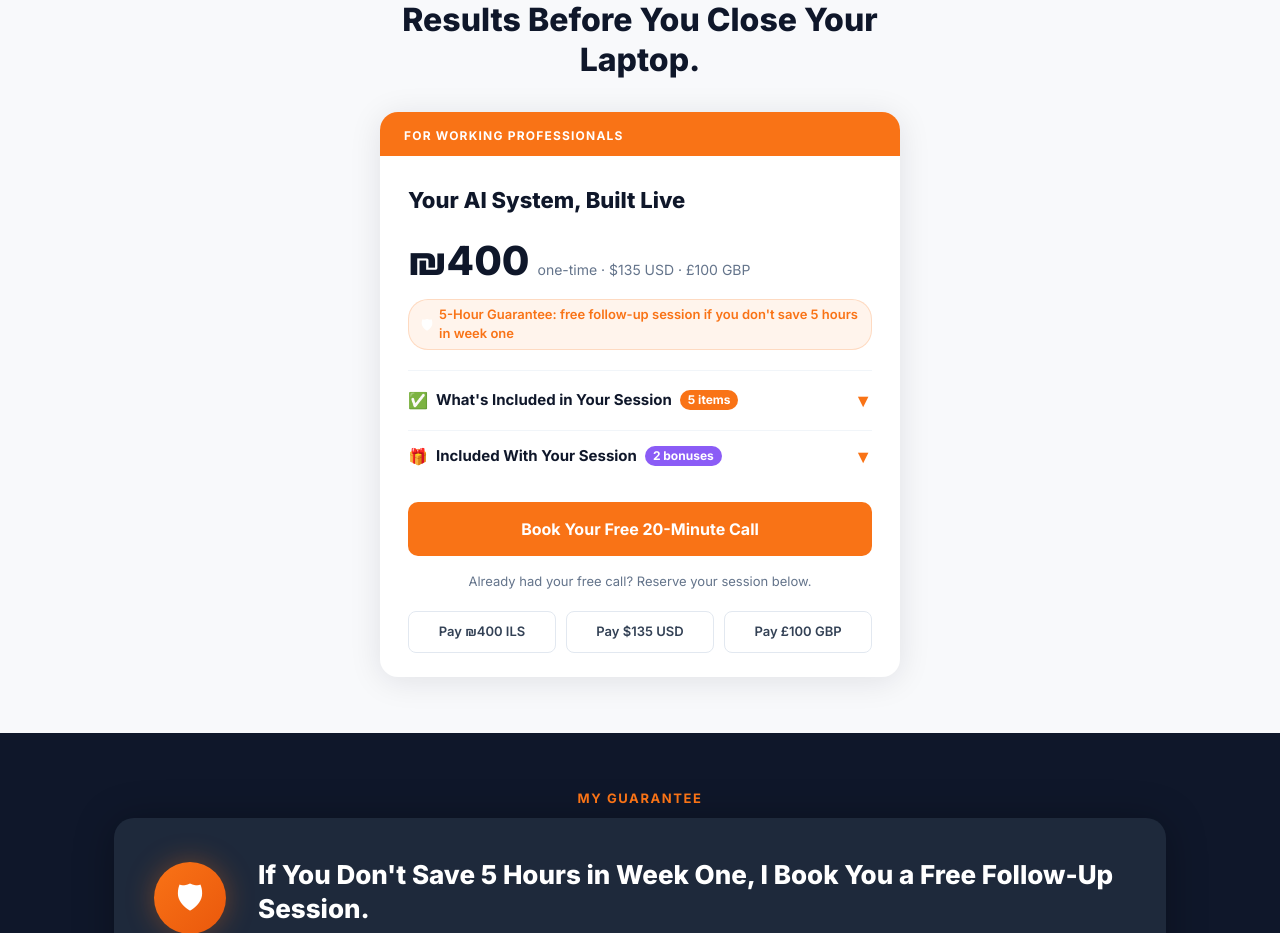
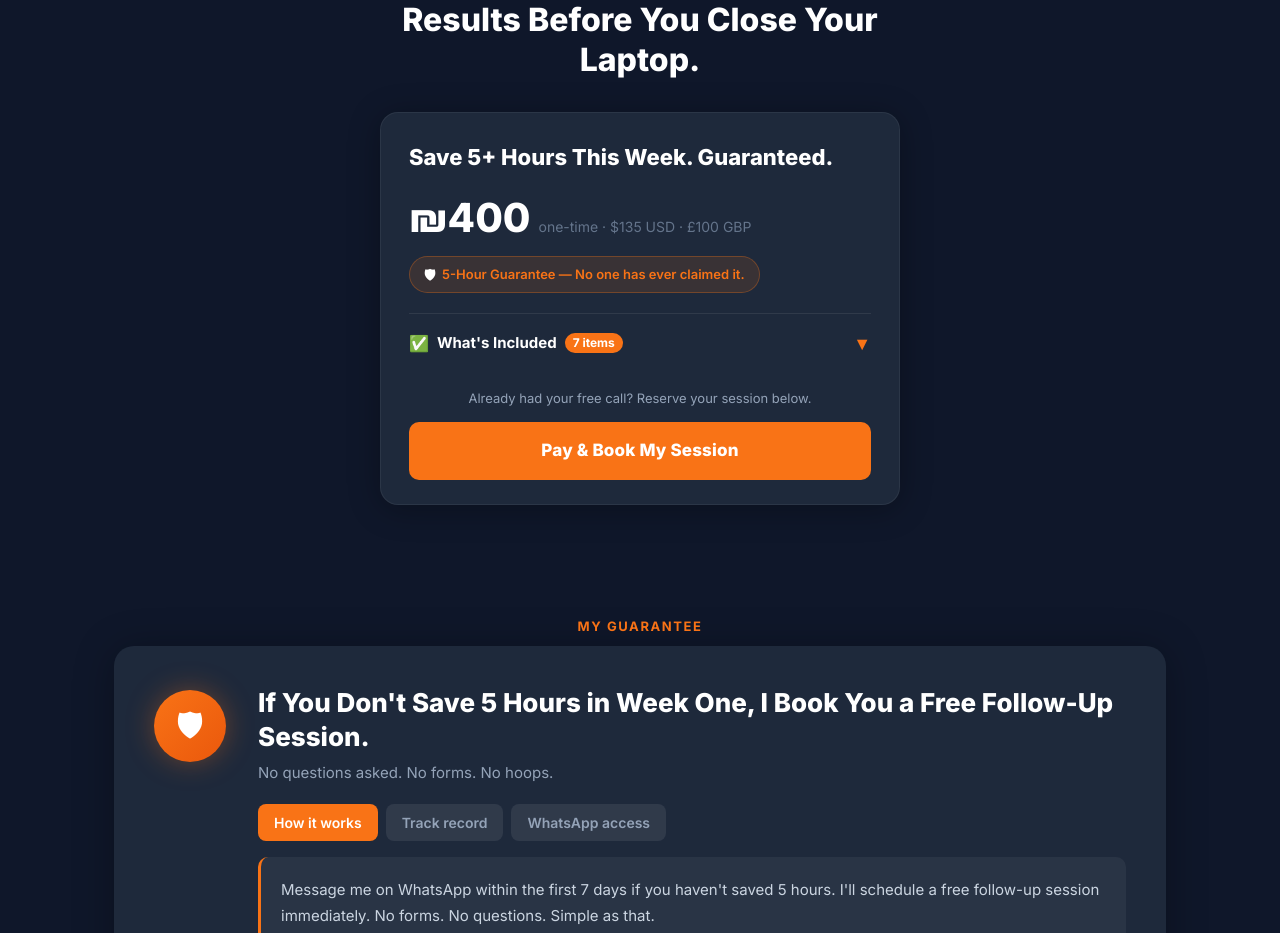
Before and after one commit to samkershner1234-aisk/ai-with-sam, a React (Vite) app: page / in a window 1280 px wide. Shown: the part 3470-4403 px from the top of the page. Built offline with nearby package versions, Linux system fonts and the light colour scheme.

Commit message:
Refactor PricingSection component and update styles

```diff
--- a/src/components/landing/PricingSection.jsx
+++ b/src/components/landing/PricingSection.jsx
@@ -1,16 +1,13 @@
 import { useState } from "react";
 import { CTA_URL, WHATSAPP_URL } from "./constants";
 
-const ITEMS = [
+const COMBINED_ITEMS = [
   "60-minute live session on Google Meet",
   "A custom AI prompt, tool, or automation built for your exact role",
   "Full session recording so you can rewatch and repeat every step",
   "Written recap of everything we built — yours to keep",
   "Hands-on implementation so you leave with something that works",
-];
-
-const BONUSES = [
-  { title: "Sam's Personal Prompt Kit", desc: "The exact prompts Sam uses daily — ready to copy and use immediately." },
+  { title: "Your Personal Prompt Kit", desc: "The exact prompts Sam uses daily — ready to copy and use immediately." },
   { title: "14-Day WhatsApp Access to Sam", desc: "Direct access after the session. Got a question? Message Sam. Usually replies within a few hours." },
 ];
 
@@ -27,68 +24,38 @@ function ILSPaymentPopup({ onClose }) {
     });
   };
 
-  const waLink = WHATSAPP_URL.replace(/\?.*$/, "") + "?text=" + encodeURIComponent("Hi! I would like to pay with bank transfer.");
+  const waLink = "https://wa.me/972526198680?text=" + encodeURIComponent("Hi! I would like to pay with bank transfer.");
 
   return (
     <div
       onClick={(e) => { if (e.target === e.currentTarget) onClose(); }}
-      style={{ position: "fixed", inset: 0, background: "rgba(0,0,0,0.6)", zIndex: 9999, display: "flex", alignItems: "center", justifyContent: "center", padding: "0 20px" }}
+      style={{ position: "fixed", inset: 0, background: "rgba(0,0,0,0.7)", zIndex: 9999, display: "flex", alignItems: "center", justifyContent: "center", padding: "0 20px" }}
     >
-      <div style={{ background: "#fff", borderRadius: 16, padding: "32px 28px", maxWidth: 380, width: "100%", boxShadow: "0 8px 48px rgba(0,0,0,0.25)", position: "relative" }}>
-        <button onClick={onClose} style={{ position: "absolute", top: 14, right: 16, background: "none", border: "none", fontSize: 20, cursor: "pointer", color: "#64748B" }}>✕</button>
-        <h3 style={{ fontWeight: 800, fontSize: 20, color: "#0F172A", marginBottom: 6 }}>Pay ₪400 ILS</h3>
-        <p style={{ color: "#64748B", fontSize: 14, marginBottom: 22 }}>Choose your preferred payment method:</p>
-
-        {/* Options */}
+      <div style={{ background: "#1E293B", borderRadius: 16, padding: "32px 28px", maxWidth: 380, width: "100%", boxShadow: "0 8px 48px rgba(0,0,0,0.5)", position: "relative", border: "1px solid rgba(249,115,22,0.2)" }}>
+        <button onClick={onClose} style={{ position: "absolute", top: 14, right: 16, background: "none", border: "none", fontSize: 20, cursor: "pointer", color: "#94A3B8" }}>✕</button>
+        <h3 style={{ fontWeight: 800, fontSize: 20, color: "#fff", marginBottom: 6 }}>Pay ₪400 ILS</h3>
+        <p style={{ color: "#94A3B8", fontSize: 14, marginBottom: 22 }}>Choose your preferred payment method:</p>
         <div style={{ display: "flex", flexDirection: "column", gap: 10, marginBottom: 20 }}>
           {["Bit", "Paybox", "Bank Transfer"].map((method) => (
-            <button
-              key={method}
-              onClick={() => setSelected(method)}
-              style={{
-                padding: "13px 16px",
-                borderRadius: 10,
-                border: selected === method ? "2px solid #F97316" : "2px solid #E2E8F0",
-                background: selected === method ? "rgba(249,115,22,0.06)" : "#F8FAFC",
-                fontWeight: 700,
-                fontSize: 15,
-                color: selected === method ? "#F97316" : "#0F172A",
-                cursor: "pointer",
-                textAlign: "left",
-                transition: "all 0.15s",
-              }}
-            >
+            <button key={method} onClick={() => setSelected(method)}
+              style={{ padding: "13px 16px", borderRadius: 10, border: selected === method ? "2px solid #F97316" : "2px solid rgba(255,255,255,0.1)", background: selected === method ? "rgba(249,115,22,0.12)" : "rgba(255,255,255,0.05)", fontWeight: 700, fontSize: 15, color: selected === method ? "#F97316" : "#CBD5E1", cursor: "pointer", textAlign: "left", transition: "all 0.15s" }}>
               {method === "Bit" && "💙 "}{method === "Paybox" && "🟣 "}{method === "Bank Transfer" && "🏦 "}{method}
             </button>
           ))}
         </div>
-
-        {/* Result */}
         {(selected === "Bit" || selected === "Paybox") && (
-          <div style={{ background: "#F0FDF4", border: "1.5px solid #22C55E", borderRadius: 10, padding: "14px 16px" }}>
-            <p style={{ color: "#15803D", fontSize: 14, fontWeight: 600, marginBottom: 10 }}>
-              Send ₪400 to this number on {selected}:
-            </p>
+          <div style={{ background: "rgba(34,197,94,0.08)", border: "1.5px solid rgba(34,197,94,0.3)", borderRadius: 10, padding: "14px 16px" }}>
+            <p style={{ color: "#4ADE80", fontSize: 14, fontWeight: 600, marginBottom: 10 }}>Send ₪400 to this number on {selected}:</p>
             <div style={{ display: "flex", alignItems: "center", gap: 10 }}>
-              <span style={{ fontSize: 22, fontWeight: 800, color: "#0F172A", letterSpacing: "0.05em" }}>{ILS_PHONE}</span>
-              <button
-                onClick={handleCopy}
-                style={{ background: copied ? "#22C55E" : "#0F172A", color: "#fff", border: "none", borderRadius: 7, padding: "6px 14px", fontWeight: 700, fontSize: 13, cursor: "pointer", transition: "background 0.2s" }}
-              >
-                {copied ? "Copied ✓" : "Copy"}
-              </button>
+              <span style={{ fontSize: 22, fontWeight: 800, color: "#fff", letterSpacing: "0.05em" }}>{ILS_PHONE}</span>
+              <button onClick={handleCopy} style={{ background: copied ? "#22C55E" : "#F97316", color: "#fff", border: "none", borderRadius: 7, padding: "6px 14px", fontWeight: 700, fontSize: 13, cursor: "pointer", transition: "background 0.2s" }}>{copied ? "Copied ✓" : "Copy"}</button>
             </div>
             <p style={{ color: "#64748B", fontSize: 12, marginTop: 8 }}>After sending, message Sam on WhatsApp to confirm.</p>
           </div>
         )}
-
         {selected === "Bank Transfer" && (
-          <a
-            href={waLink}
-            target="_blank"
-            rel="noopener noreferrer"
-            style={{ display: "block", background: "#22C55E", color: "#fff", fontWeight: 700, fontSize: 15, padding: "13px 16px", borderRadius: 10, textDecoration: "none", textAlign: "center" }}
-          >
+          <a href={waLink} target="_blank" rel="noopener noreferrer"
+            style={{ display: "block", background: "#22C55E", color: "#fff", fontWeight: 700, fontSize: 15, padding: "13px 16px", borderRadius: 10, textDecoration: "none", textAlign: "center" }}>
             💬 Message Sam on WhatsApp
           </a>
         )}
@@ -97,13 +64,48 @@ function ILSPaymentPopup({ onClose }) {
   );
 }
 
+function CurrencyPickerPopup({ onClose, onILS }) {
+  return (
+    <div
+      onClick={(e) => { if (e.target === e.currentTarget) onClose(); }}
+      style={{ position: "fixed", inset: 0, background: "rgba(0,0,0,0.7)", zIndex: 9998, display: "flex", alignItems: "center", justifyContent: "center", padding: "0 20px" }}
+    >
+      <div style={{ background: "#1E293B", borderRadius: 16, padding: "32px 28px", maxWidth: 360, width: "100%", boxShadow: "0 8px 48px rgba(0,0,0,0.5)", position: "relative", border: "1px solid rgba(249,115,22,0.2)" }}>
+        <button onClick={onClose} style={{ position: "absolute", top: 14, right: 16, background: "none", border: "none", fontSize: 20, cursor: "pointer", color: "#94A3B8" }}>✕</button>
+        <h3 style={{ fontWeight: 800, fontSize: 20, color: "#fff", marginBottom: 6 }}>Pay & Book My Session</h3>
+        <p style={{ color: "#94A3B8", fontSize: 14, marginBottom: 22 }}>Choose your currency:</p>
+        <div style={{ display: "flex", flexDirection: "column", gap: 10 }}>
+          <button onClick={onILS}
+            style={{ padding: "14px 20px", borderRadius: 10, border: "2px solid rgba(249,115,22,0.3)", background: "rgba(249,115,22,0.08)", fontWeight: 700, fontSize: 16, color: "#F97316", cursor: "pointer", textAlign: "left", display: "flex", justifyContent: "space-between", alignItems: "center" }}>
+            <span>🇮🇱 ₪400 ILS</span><span style={{ fontSize: 13, color: "#94A3B8", fontWeight: 400 }}>Bit · Paybox · Bank Transfer</span>
+          </button>
+          <a href="https://www.paypal.com/ncp/payment/FJRZD966GUUWW" target="_blank" rel="noopener noreferrer"
+            style={{ padding: "14px 20px", borderRadius: 10, border: "2px solid rgba(255,255,255,0.08)", background: "rgba(255,255,255,0.04)", fontWeight: 700, fontSize: 16, color: "#CBD5E1", cursor: "pointer", textAlign: "left", display: "flex", justifyContent: "space-between", alignItems: "center", textDecoration: "none" }}>
+            <span>🇺🇸 $135 USD</span><span style={{ fontSize: 13, color: "#64748B", fontWeight: 400 }}>PayPal</span>
+          </a>
+          <a href="https://www.paypal.com/ncp/payment/YTA8589KBMZVS" target="_blank" rel="noopener noreferrer"
+            style={{ padding: "14px 20px", borderRadius: 10, border: "2px solid rgba(255,255,255,0.08)", background: "rgba(255,255,255,0.04)", fontWeight: 700, fontSize: 16, color: "#CBD5E1", cursor: "pointer", textAlign: "left", display: "flex", justifyContent: "space-between", alignItems: "center", textDecoration: "none" }}>
+            <span>🇬🇧 £100 GBP</span><span style={{ fontSize: 13, color: "#64748B", fontWeight: 400 }}>PayPal</span>
+          </a>
+        </div>
+      </div>
+    </div>
+  );
+}
+
 export default function PricingSection() {
   const [itemsOpen, setItemsOpen] = useState(false);
-  const [bonusesOpen, setBonusesOpen] = useState(false);
+  const [showCurrencyPicker, setShowCurrencyPicker] = useState(false);
   const [showILSPopup, setShowILSPopup] = useState(false);
 
+  const handleILS = () => {
+    setShowCurrencyPicker(false);
+    setShowILSPopup(true);
+  };
+
   return (
-    <section style={{ background: "#f8f9fb", padding: "56px 0" }}>
+    <section id="offer" style={{ background: "#0F172A", padding: "56px 0" }}>
+      {showCurrencyPicker && <CurrencyPickerPopup onClose={() => setShowCurrencyPicker(false)} onILS={handleILS} />}
       {showILSPopup && <ILSPaymentPopup onClose={() => setShowILSPopup(false)} />}
 
       <div style={{ maxWidth: 560, margin: "0 auto", padding: "0 20px" }}>
@@ -111,121 +113,71 @@ export default function PricingSection() {
         <p style={{ color: "#F97316", fontWeight: 700, letterSpacing: "0.12em", textTransform: "uppercase", fontSize: 13, textAlign: "center", marginBottom: 10 }}>
           THE OFFER
         </p>
-        <h2 style={{ fontSize: "clamp(22px,4vw,32px)", fontWeight: 800, color: "#0F172A", textAlign: "center", lineHeight: 1.25, marginBottom: 32 }}>
+        <h2 style={{ fontSize: "clamp(22px,4vw,32px)", fontWeight: 800, color: "#fff", textAlign: "center", lineHeight: 1.25, marginBottom: 32 }}>
           One Session. One Working AI System.<br />Results Before You Close Your Laptop.
         </h2>
 
         {/* Main card */}
-        <div style={{ background: "#fff", borderRadius: 18, boxShadow: "0 4px 32px rgba(15,23,42,0.10)", overflow: "hidden" }}>
-          {/* Badge */}
-          <div style={{ background: "#F97316", padding: "10px 24px" }}>
-            <span style={{ color: "#fff", fontWeight: 700, fontSize: 12, letterSpacing: "0.1em", textTransform: "uppercase" }}>
-              FOR WORKING PROFESSIONALS
-            </span>
-          </div>
-
+        <div style={{ background: "#1E293B", borderRadius: 18, boxShadow: "0 4px 32px rgba(0,0,0,0.3)", overflow: "hidden", border: "1px solid rgba(255,255,255,0.06)" }}>
           <div style={{ padding: "28px 28px 24px" }}>
             {/* Product name + price */}
             <div style={{ marginBottom: 20 }}>
-              <div style={{ fontSize: "clamp(18px,3vw,22px)", fontWeight: 800, color: "#0F172A", marginBottom: 14 }}>
-                Your AI System, Built Live
+              <div style={{ fontSize: "clamp(18px,3vw,22px)", fontWeight: 800, color: "#fff", marginBottom: 14 }}>
+                Save 5+ Hours This Week. Guaranteed.
               </div>
               <div style={{ display: "flex", alignItems: "baseline", gap: 8, marginBottom: 8 }}>
-                <span style={{ fontSize: "clamp(28px,5vw,40px)", fontWeight: 900, color: "#0F172A" }}>₪400</span>
+                <span style={{ fontSize: "clamp(28px,5vw,40px)", fontWeight: 900, color: "#fff" }}>₪400</span>
                 <span style={{ color: "#64748B", fontSize: 14 }}>one-time · $135 USD · £100 GBP</span>
               </div>
-              <div style={{ display: "inline-flex", alignItems: "center", gap: 6, background: "rgba(249,115,22,0.08)", border: "1px solid rgba(249,115,22,0.2)", borderRadius: 20, padding: "5px 12px" }}>
+              <div style={{ display: "inline-flex", alignItems: "center", gap: 6, background: "rgba(249,115,22,0.12)", border: "1px solid rgba(249,115,22,0.3)", borderRadius: 20, padding: "7px 14px" }}>
                 <span style={{ fontSize: 14 }}>🛡</span>
-                <span style={{ color: "#F97316", fontSize: 13, fontWeight: 600 }}>5-Hour Guarantee: free follow-up session if you don't save 5 hours in week one</span>
+                <span style={{ color: "#F97316", fontSize: 13, fontWeight: 600 }}>5-Hour Guarantee — No one has ever claimed it.</span>
               </div>
             </div>
 
-            {/* Collapsible: What's Included */}
-            <div style={{ borderTop: "1px solid #F1F5F9", paddingTop: 16, marginBottom: 8 }}>
+            {/* Combined collapsible */}
+            <div style={{ borderTop: "1px solid rgba(255,255,255,0.08)", paddingTop: 16, marginBottom: 24 }}>
               <button
                 onClick={() => setItemsOpen(!itemsOpen)}
                 style={{ width: "100%", display: "flex", alignItems: "center", justifyContent: "space-between", background: "none", border: "none", cursor: "pointer", padding: "0 0 8px" }}
               >
                 <span style={{ display: "flex", alignItems: "center", gap: 8 }}>
                   <span style={{ fontSize: 16 }}>✅</span>
-                  <span style={{ fontWeight: 700, color: "#0F172A", fontSize: 15 }}>What's Included in Your Session</span>
-                  <span style={{ background: "#F97316", color: "#fff", borderRadius: 10, padding: "1px 8px", fontSize: 12, fontWeight: 700 }}>{ITEMS.length} items</span>
+                  <span style={{ fontWeight: 700, color: "#fff", fontSize: 15 }}>What's Included</span>
+                  <span style={{ background: "#F97316", color: "#fff", borderRadius: 10, padding: "1px 8px", fontSize: 12, fontWeight: 700 }}>7 items</span>
                 </span>
                 <span style={{ color: "#F97316", fontSize: 18, fontWeight: 700, transform: itemsOpen ? "rotate(180deg)" : "none", transition: "transform 0.2s" }}>▼</span>
               </button>
               {itemsOpen && (
-                <div style={{ background: "#F8FAFC", borderRadius: 10, padding: "12px 16px", marginTop: 4 }}>
-                  {ITEMS.map((item, i) => (
-                    <div key={i} style={{ display: "flex", alignItems: "flex-start", gap: 10, padding: "6px 0", borderBottom: i < ITEMS.length - 1 ? "1px solid #E2E8F0" : "none" }}>
-                      <span style={{ color: "#22C55E", fontWeight: 700, marginTop: 1 }}>✓</span>
-                      <span style={{ color: "#334155", fontSize: 14, lineHeight: 1.4 }}>{item}</span>
+                <div style={{ background: "rgba(255,255,255,0.04)", borderRadius: 10, padding: "12px 16px", marginTop: 4 }}>
+                  {COMBINED_ITEMS.map((item, i) => (
+                    <div key={i} style={{ padding: "7px 0", borderBottom: i < COMBINED_ITEMS.length - 1 ? "1px solid rgba(255,255,255,0.06)" : "none" }}>
+                      {typeof item === "string" ? (
+                        <div style={{ display: "flex", alignItems: "flex-start", gap: 10 }}>
+                          <span style={{ color: "#22C55E", fontWeight: 700, marginTop: 1 }}>✓</span>
+                          <span style={{ color: "#CBD5E1", fontSize: 14, lineHeight: 1.4 }}>{item}</span>
+                        </div>
+                      ) : (
+                        <div>
+                          <div style={{ fontWeight: 700, color: "#F97316", fontSize: 14, marginBottom: 2 }}>🎁 {item.title}</div>
+                          <div style={{ color: "#94A3B8", fontSize: 13, lineHeight: 1.4 }}>{item.desc}</div>
+                        </div>
+                      )}
                     </div>
                   ))}
                 </div>
               )}
             </div>
 
-            {/* Collapsible: Bonuses */}
-            <div style={{ borderTop: "1px solid #F1F5F9", paddingTop: 12, marginBottom: 24 }}>
-              <button
-                onClick={() => setBonusesOpen(!bonusesOpen)}
-                style={{ width: "100%", display: "flex", alignItems: "center", justifyContent: "space-between", background: "none", border: "none", cursor: "pointer", padding: "0 0 8px" }}
-              >
-                <span style={{ display: "flex", alignItems: "center", gap: 8 }}>
-                  <span style={{ fontSize: 16 }}>🎁</span>
-                  <span style={{ fontWeight: 700, color: "#0F172A", fontSize: 15 }}>Included With Your Session</span>
-                  <span style={{ background: "#8B5CF6", color: "#fff", borderRadius: 10, padding: "1px 8px", fontSize: 12, fontWeight: 700 }}>{BONUSES.length} bonuses</span>
-                </span>
-                <span style={{ color: "#F97316", fontSize: 18, fontWeight: 700, transform: bonusesOpen ? "rotate(180deg)" : "none", transition: "transform 0.2s" }}>▼</span>
-              </button>
-              {bonusesOpen && (
-                <div style={{ background: "#F8FAFC", borderRadius: 10, padding: "12px 16px", marginTop: 4 }}>
-                  {BONUSES.map((b, i) => (
-                    <div key={i} style={{ padding: "8px 0", borderBottom: i < BONUSES.length - 1 ? "1px solid #E2E8F0" : "none" }}>
-                      <div style={{ fontWeight: 700, color: "#0F172A", fontSize: 14, marginBottom: 3 }}>🎁 {b.title}</div>
-                      <div style={{ color: "#64748B", fontSize: 13, lineHeight: 1.4 }}>{b.desc}</div>
-                    </div>
-                  ))}
-                </div>
-              )}
-            </div>
+            {/* Payment CTA */}
+            <p style={{ color: "#94A3B8", fontSize: 13, textAlign: "center", marginBottom: 14 }}>Already had your free call? Reserve your session below.</p>
 
-            {/* CTA */}
-            <a
-              href={CTA_URL}
-              target="_blank"
-              rel="noopener noreferrer"
-              style={{ display: "block", background: "#F97316", color: "#fff", fontWeight: 700, fontSize: 16, padding: "15px 24px", borderRadius: 10, textDecoration: "none", textAlign: "center", marginBottom: 16 }}
+            <button
+              onClick={() => setShowCurrencyPicker(true)}
+              style={{ display: "block", width: "100%", background: "#F97316", color: "#fff", fontWeight: 800, fontSize: 17, padding: "16px 24px", borderRadius: 10, border: "none", cursor: "pointer", textAlign: "center", letterSpacing: "0.01em" }}
             >
-              Book Your Free 20-Minute Call
-            </a>
-            <p style={{ color: "#64748B", fontSize: 13, textAlign: "center", marginBottom: 20 }}>Already had your free call? Reserve your session below.</p>
-
-            {/* Payment buttons */}
-            <div style={{ display: "flex", gap: 10, flexWrap: "wrap", justifyContent: "center" }}>
-              <button
-                onClick={() => setShowILSPopup(true)}
-                style={{ flex: "1 1 120px", minWidth: 110, textAlign: "center", border: "1.5px solid #E2E8F0", borderRadius: 8, padding: "10px 8px", color: "#334155", fontWeight: 600, fontSize: 13, background: "#fff", cursor: "pointer" }}
-              >
-                Pay ₪400 ILS
-              </button>
-              <a
-                href="https://www.paypal.com/ncp/payment/FJRZD966GUUWW"
-                target="_blank"
-                rel="noopener noreferrer"
-                style={{ flex: "1 1 120px", minWidth: 110, textAlign: "center", border: "1.5px solid #E2E8F0", borderRadius: 8, padding: "10px 8px", color: "#334155", fontWeight: 600, fontSize: 13, textDecoration: "none", background: "#fff", display: "flex", alignItems: "center", justifyContent: "center" }}
-              >
-                Pay $135 USD
-              </a>
-              <a
-                href="https://www.paypal.com/ncp/payment/YTA8589KBMZVS"
-                target="_blank"
-                rel="noopener noreferrer"
-                style={{ flex: "1 1 120px", minWidth: 110, textAlign: "center", border: "1.5px solid #E2E8F0", borderRadius: 8, padding: "10px 8px", color: "#334155", fontWeight: 600, fontSize: 13, textDecoration: "none", background: "#fff", display: "flex", alignItems: "center", justifyContent: "center" }}
-              >
-                Pay £100 GBP
-              </a>
-            </div>
+              Pay & Book My Session
+            </button>
           </div>
         </div>
       </div>
```
